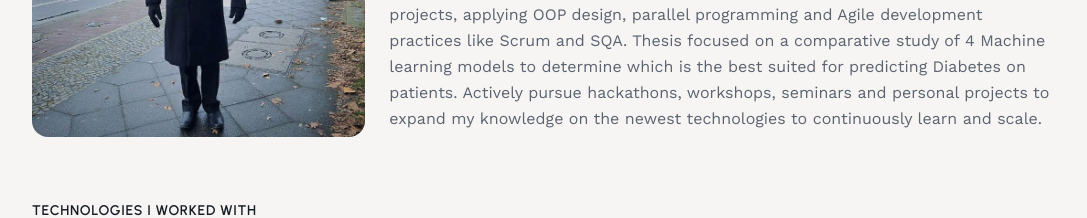
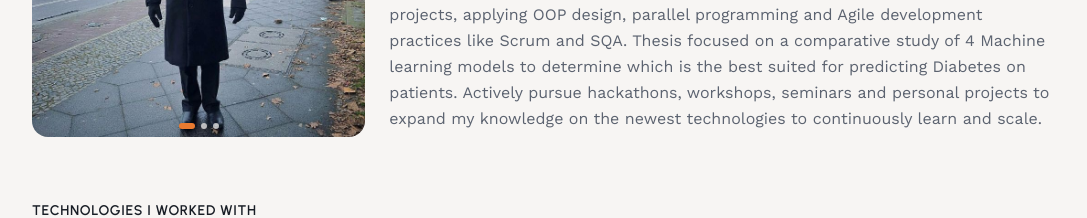
Before and after one commit to Rouxxel/per_web_venzer, a React (Vite) app in the folder frontend/: page / in a window 1280 px wide. Shown: the part 1180-1398 px from the top of the page, without its empty margins (96-1183 px from the left). Built offline with nearby package versions, Linux system fonts and the light colour scheme.

Commit message:
add other pictures

```diff
--- a/frontend/src/sections/About.tsx
+++ b/frontend/src/sections/About.tsx
@@ -13,6 +13,8 @@ import TypewriterText, { CHAR_DELAY } from "@/components/TypewriterText";
 // { src: "/images/portray_2.png", alt: "photo name" }
 const PORTRAIT_IMAGES = [
   { src: "/images/myself/portray_alt_s.jpg", alt: "Sebastian Russo" },
+  { src: "/images/myself/portray_2.jpg", alt: "Sebastian Russo" },
+  { src: "/images/myself/portray_3.jpg", alt: "Sebastian Russo and company" },
 ];
 
 //Conctact values
```
Also changed, not shown: frontend/public/images/myself/portray_2.jpg (added), frontend/public/images/myself/portray_3.jpg (added).
